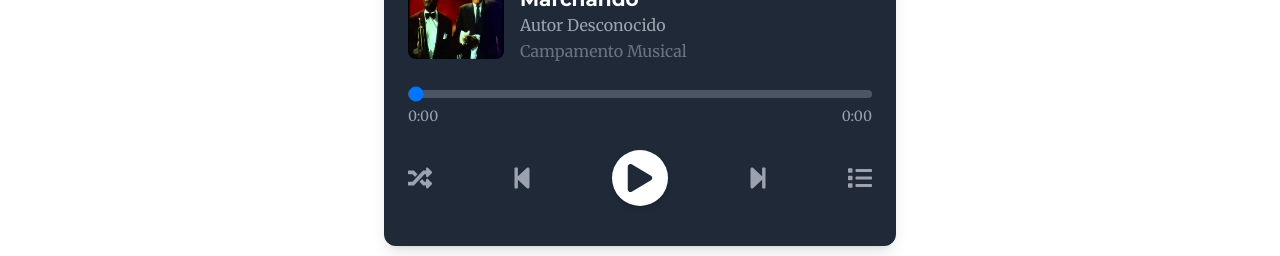
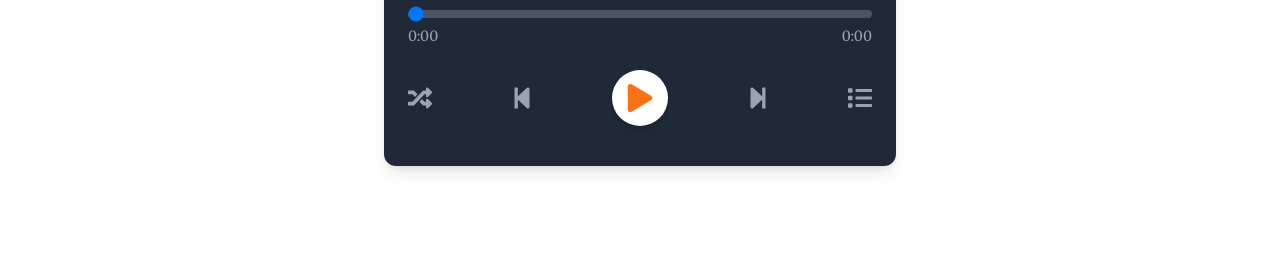
Before and after one commit to jaaneo/camusmancera.cl, a Next.js app: page / in a window 1280 px wide. Shown: the part 1915-2171 px from the top of the page. Built offline with nearby package versions, Linux system fonts and the light colour scheme.

Commit message:
update miniplayer

```diff
--- a/app/components/CampamentoInfo.tsx
+++ b/app/components/CampamentoInfo.tsx
@@ -85,7 +85,7 @@ export default function CampamentoInfo() {
         </div>
 
         {/* Galería de Imágenes */}
-        <div className="grid grid-cols-1 sm:grid-cols-2 gap-4 py-20">
+        <div className="grid grid-cols-1 sm:grid-cols-2 gap-4 py-10">
           {images.map((image, index) => (
             <img
               key={index}
--- a/app/components/RadioCapsulas.tsx
+++ b/app/components/RadioCapsulas.tsx
@@ -1,7 +1,14 @@
 "use client";
 
 import React, { useState, useRef, useEffect } from "react";
-import { FaPlay, FaPause, FaStepBackward, FaStepForward, FaRandom, FaList } from "react-icons/fa";
+import {
+  FaPlay,
+  FaPause,
+  FaStepBackward,
+  FaStepForward,
+  FaRandom,
+  FaList,
+} from "react-icons/fa";
 
 const tracks = [
   {
@@ -48,8 +55,17 @@ export default function AudioPlayer() {
   useEffect(() => {
     if (audioRef.current) {
       const handleLoadedMetadata = () => setDuration(audioRef.current?.duration || 0);
-      audioRef.current.addEventListener("loadedmetadata", handleLoadedMetadata);
-      return () => audioRef.current?.removeEventListener("loadedmetadata", handleLoadedMetadata);
+      const audioElement = audioRef.current;
+      audioElement.addEventListener("loadedmetadata", handleLoadedMetadata);
+
+      // Para asegurar que la duración se carga desde el primer render
+      if (audioElement.readyState >= 1) {
+        handleLoadedMetadata();
+      }
+
+      return () => {
+        audioElement.removeEventListener("loadedmetadata", handleLoadedMetadata);
+      };
     }
   }, [currentTrackIndex]);
 
@@ -100,21 +116,25 @@ export default function AudioPlayer() {
   };
 
   return (
-    <section className="bg-white min-h-screen flex flex-col items-center py-20">
+    <section className="bg-white min-h-screen flex flex-col items-center py-20 px-4 sm:px-6">
       {/* Subtítulo Superior */}
       <h3 className="text-sm text-center font-medium tracking-wide text-gray-500 uppercase mb-2">
         XXX Campamento Musical Marqués de Mancera
       </h3>
 
       {/* Título Principal */}
-      <h1 className="text-4xl font-bold text-orange-500 mb-8">
+      <h1 className="text-4xl font-bold text-orange-500 mb-8 text-center">
         Cápsulas Radiales
       </h1>
 
       <div className="w-full max-w-lg bg-gray-800 rounded-xl shadow-lg p-6">
         {/* Track Info */}
         <div className="flex items-center space-x-4">
-          <img src={currentTrack.cover} alt="Cover Art" className="w-24 h-24 rounded-lg" />
+          <img
+            src={currentTrack.cover}
+            alt="Cover Art"
+            className="w-24 h-24 rounded-lg"
+          />
           <div>
             <h2 className="text-white font-bold text-xl">{currentTrack.name}</h2>
             <p className="text-gray-400">{currentTrack.artist}</p>
@@ -142,7 +162,9 @@ export default function AudioPlayer() {
         <div className="flex items-center justify-between mt-6 space-x-4">
           <button
             onClick={() => setShuffle(!shuffle)}
-            className={`text-gray-400 hover:text-orange-500 ${shuffle ? "text-orange-500" : ""}`}
+            className={`text-gray-400 hover:text-orange-500 ${
+              shuffle ? "text-orange-500" : ""
+            }`}
           >
             <FaRandom size={24} />
           </button>
@@ -154,7 +176,7 @@ export default function AudioPlayer() {
           </button>
           <button
             onClick={togglePlay}
-            className="bg-white text-gray-800 w-14 h-14 rounded-full flex items-center justify-center shadow-md hover:shadow-lg"
+            className="bg-white text-orange-500 w-14 h-14 rounded-full flex items-center justify-center shadow-md hover:shadow-lg"
           >
             {isPlaying ? <FaPause size={28} /> : <FaPlay size={28} />}
           </button>
```
